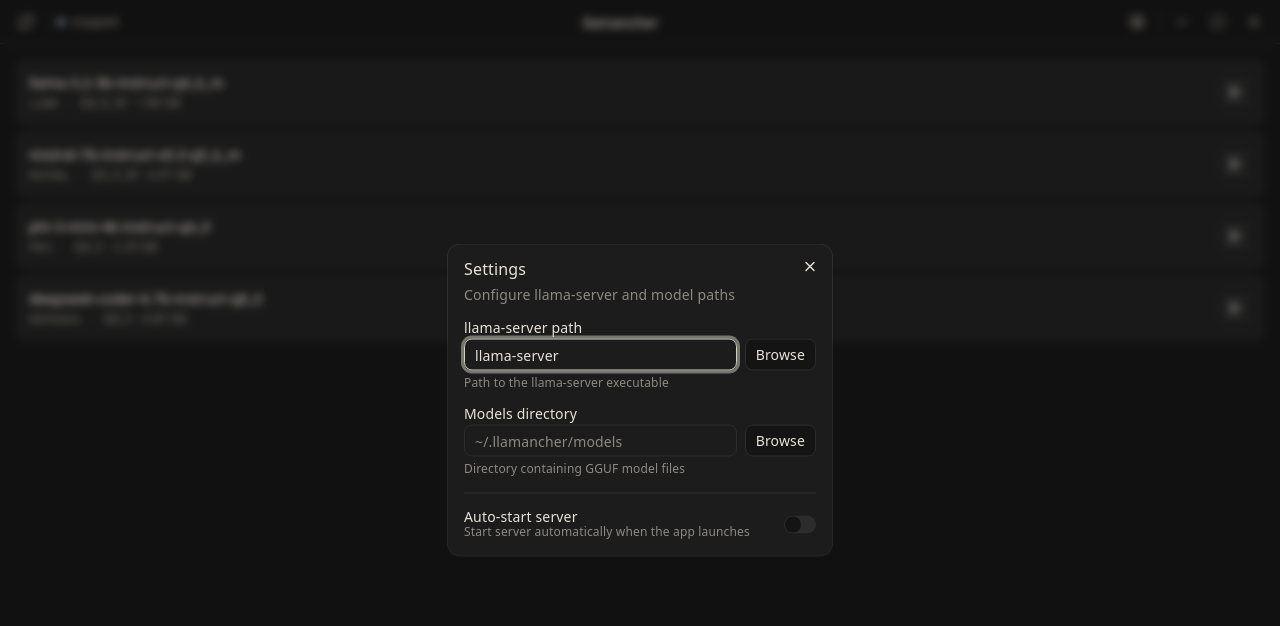
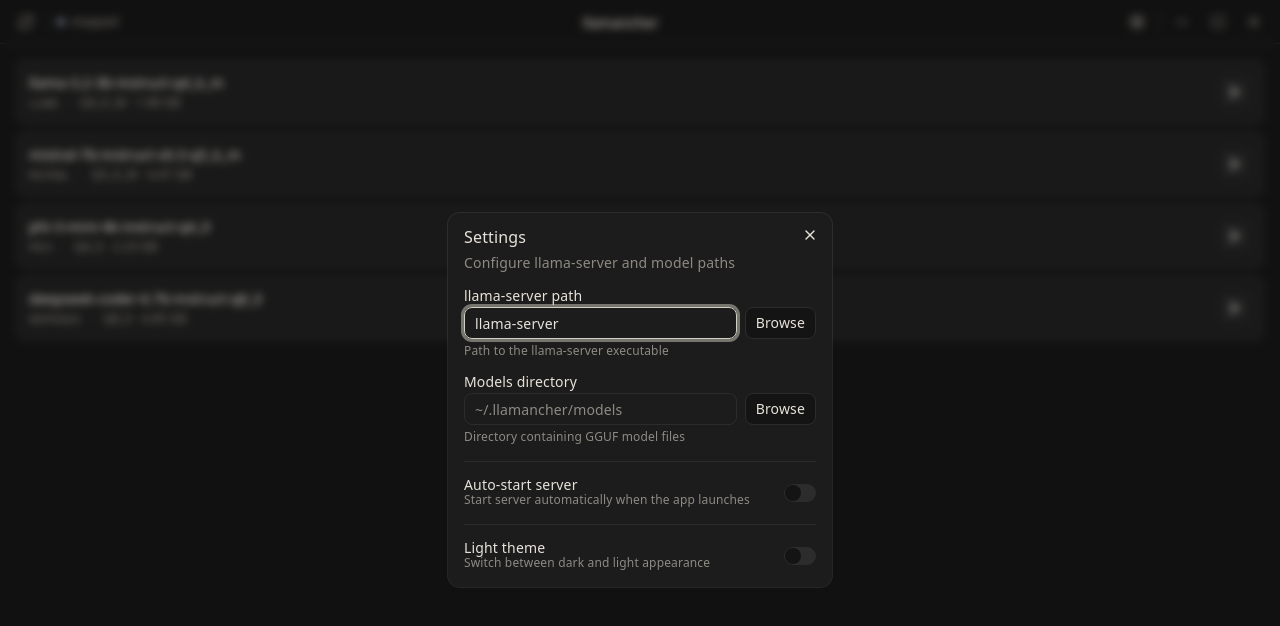
Before and after one commit to vorons/llamancher, a Svelte app in the folder frontend/: page / in a window 1280 px wide. Both pictures are taken after a click on the button 1137 px from the left and 21 px from the top of the page. Shown: the top 626 px of the page. Built offline with nearby package versions, Linux system fonts and the light colour scheme.

Commit message:
feat: add light/dark theme toggle setting

```diff
--- a/frontend/src/App.svelte
+++ b/frontend/src/App.svelte
@@ -11,6 +11,13 @@
   import SettingsDialog from '$lib/components/SettingsDialog.svelte';
   import type { ModelInfo } from '$lib/types';
 
+  function applyTheme(t: string) {
+    document.documentElement.dataset.theme = t === 'light' ? 'light' : 'dark';
+  }
+
+  // React to theme changes
+  settings.subscribe((s) => applyTheme(s.theme));
+
   onMount(() => {
     // Load settings
     api.settings().then((kv) => {
@@ -18,6 +25,7 @@
         llama_server_path: kv.llama_server_path,
         models_dir: kv.models_dir,
         auto_start_server: kv.auto_start_server === 'true',
+        theme: kv.theme === 'light' ? 'light' : 'dark',
       });
     }).catch(() => {
       // Running outside saucer — use defaults
--- a/frontend/src/app.css
+++ b/frontend/src/app.css
@@ -23,6 +23,30 @@
   --radius: 0.5rem;
 }
 
+[data-theme="light"] {
+  --color-background: oklch(0.9840 0 0);
+  --color-foreground: oklch(0.1913 0 0);
+  --color-card: oklch(0.9700 0 0);
+  --color-card-foreground: oklch(0.1913 0 0);
+  --color-popover: oklch(0.9700 0 0);
+  --color-popover-foreground: oklch(0.1913 0 0);
+  --color-primary: oklch(0.1913 0 0);
+  --color-primary-foreground: oklch(0.9840 0 0);
+  --color-secondary: oklch(0.9260 0 0);
+  --color-secondary-foreground: oklch(0.1913 0 0);
+  --color-muted: oklch(0.9260 0 0);
+  --color-muted-foreground: oklch(0.5050 0 0);
+  --color-accent: oklch(0.9260 0 0);
+  --color-accent-foreground: oklch(0.1913 0 0);
+  --color-destructive: oklch(0.6368 0.2078 25.3313);
+  --color-destructive-foreground: oklch(0.9840 0 0);
+  --color-border: oklch(0.8860 0 0);
+  --color-input: oklch(0.8860 0 0);
+  --color-ring: oklch(0.1913 0 0);
+  --_scheme: light;
+  --_scrollbar: hsl(0 0% 70%);
+}
+
 * {
   box-sizing: border-box;
 }
@@ -35,7 +59,7 @@
   color: var(--color-foreground);
   font-family: system-ui, -apple-system, sans-serif;
   letter-spacing: 0.01em;
-  color-scheme: dark;
+  color-scheme: var(--_scheme, dark);
   overflow: hidden;
   user-select: none;
   -webkit-user-select: none;
@@ -60,7 +84,7 @@
   width: 6px;
 }
 ::-webkit-scrollbar-thumb {
-  background: hsl(0 0% 20%);
+  background: var(--_scrollbar, hsl(0 0% 20%));
   border-radius: 3px;
 }
 ::-webkit-scrollbar-track {
--- a/frontend/src/lib/components/SettingsDialog.svelte
+++ b/frontend/src/lib/components/SettingsDialog.svelte
@@ -12,6 +12,7 @@
   let llamaServerPath = $state('');
   let modelsDir = $state('');
   let autoStart = $state(false);
+  let isLight = $state(false);
 
   // Sync from store when dialog opens
   $effect(() => {
@@ -19,6 +20,7 @@
       llamaServerPath = $settings.llama_server_path;
       modelsDir = $settings.models_dir;
       autoStart = $settings.auto_start_server;
+      isLight = $settings.theme === 'light';
     }
   });
 
@@ -28,6 +30,7 @@
       if (key === 'llama_server_path') s.llama_server_path = value;
       else if (key === 'models_dir') s.models_dir = value;
       else if (key === 'auto_start_server') s.auto_start_server = value === 'true';
+      else if (key === 'theme') s.theme = value as 'dark' | 'light';
       return s;
     });
   }
@@ -120,6 +123,25 @@
           }}
         />
       </div>
+
+      <Separator />
+
+      <div class="flex items-center justify-between">
+        <div>
+          <Label for="theme">Light theme</Label>
+          <p class="text-xs text-muted-foreground">
+            Switch between dark and light appearance
+          </p>
+        </div>
+        <Switch
+          id="theme"
+          checked={isLight}
+          onCheckedChange={(c) => {
+            isLight = c;
+            saveSetting('theme', c ? 'light' : 'dark');
+          }}
+        />
+      </div>
     </div>
   </Dialog.Content>
 </Dialog.Root>
--- a/frontend/src/lib/stores.svelte.ts
+++ b/frontend/src/lib/stores.svelte.ts
@@ -9,6 +9,7 @@
   llama_server_path: 'llama-server',
   models_dir: '',
   auto_start_server: false,
+  theme: 'dark',
 });
 export const settingsOpen = writable(false);
 
--- a/frontend/src/lib/types.ts
+++ b/frontend/src/lib/types.ts
@@ -92,6 +92,7 @@
   llama_server_path: string;
   models_dir: string;
   auto_start_server: boolean;
+  theme: 'dark' | 'light';
 }
 
 export type ServerStatus = 'stopped' | 'starting' | 'running' | 'error';
```
Also changed, not shown: 2 other files (tests, documents, lock files or other folders).
